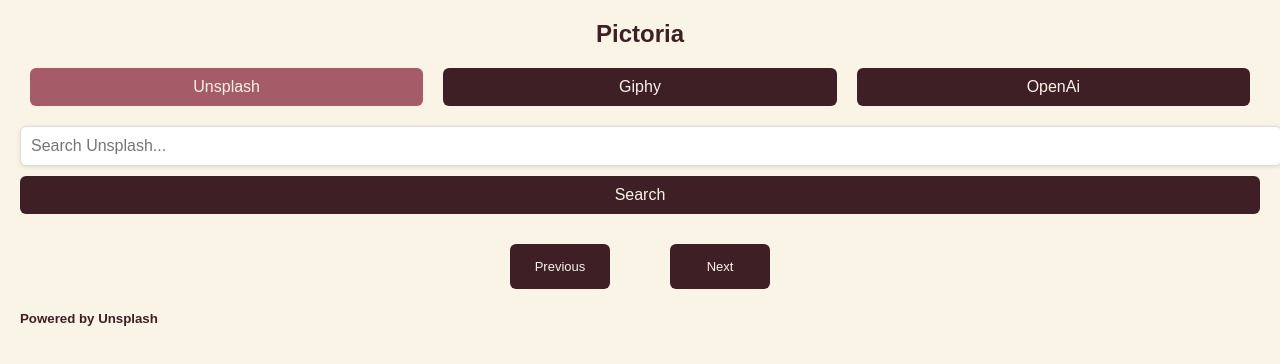
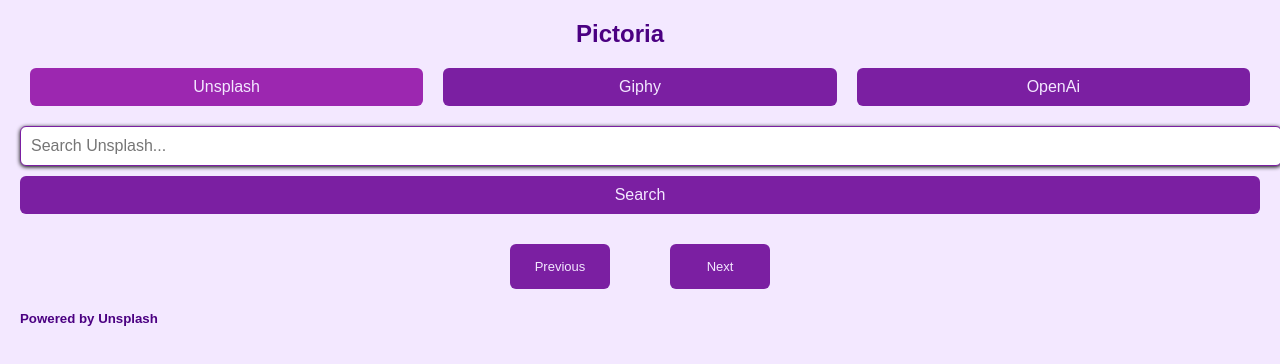
Before and after one commit to rafaelandrade/pictoria, a website built with webpack: page ui.html in a window 1280 px wide. Built offline with nearby package versions, Linux system fonts and the light colour scheme.

Commit message:
Improvement of readme and ui

```diff
--- a/ui.html
+++ b/ui.html
@@ -8,8 +8,8 @@
       font-family: Arial, sans-serif;
       margin: 0;
       padding: 20px;
-      background-color: #FAF4E6; /* Light background similar to the logo */
-      color: #3E1F25; /* Dark purple from the logo for text */
+      background-color: #F3E8FF; /* Light purple background */
+      color: #4B0082; /* Darker purple for text */
     }
 
     /* Logo and title container */
@@ -28,8 +28,9 @@
 
     .header h2 {
       font-size: 24px;
-      color: #3E1F25; /* Dark purple */
+      color: #4B0082; /* Dark purple */
       margin: 0;
+      margin-right: 40px;
     }
 
     /* Tab navigation */
@@ -40,8 +41,8 @@
     }
 
     .tabs button {
-      background-color: #3E1F25;
-      color: #FAF4E6;
+      background-color: #7B1FA2; /* Medium purple */
+      color: #F3E8FF; /* Light purple */
       padding: 10px 20px;
       border: none;
       border-radius: 6px;
@@ -51,11 +52,11 @@
     }
 
     .tabs button.active {
-      background-color: #A55C68;
+      background-color: #9C27B0; /* Active tab: Lighter purple */
     }
 
     .tabs button:hover {
-      background-color: #A55C68;
+      background-color: #9C27B0; /* Hover: Lighter purple */
     }
 
     /* Hide content by default */
@@ -75,14 +76,14 @@
       margin-bottom: 10px;
       font-size: 16px;
       border-radius: 6px;
-      border: 1px solid #ddd;
-      box-shadow: 0 1px 4px rgba(0, 0, 0, 0.1);
+      border: 1px solid #7B1FA2;
+      box-shadow: 0 1px 4px rgba(0, 0, 0, 2);
     }
 
     button {
       padding: 10px;
-      background-color: #3E1F25; /* Dark purple */
-      color: #FAF4E6; /* Light beige from the logo */
+      background-color: #7B1FA2; /* Darker purple */
+      color: #F3E8FF; /* Light purple */
       border: none;
       border-radius: 6px;
       cursor: pointer;
@@ -93,7 +94,7 @@
     }
 
     button:hover {
-      background-color: #A55C68; /* Lighter version of the purple for hover */
+      background-color: #9C27B0; /* Lighter purple on hover */
     }
 
     /* Image grid styling */
@@ -126,8 +127,8 @@
     .pagination button {
       padding: 15px 12px;
       margin: 0 30px;
-      background-color: #3E1F25;
-      color: #FAF4E6;
+      background-color: #7B1FA2; /* Dark purple */
+      color: #F3E8FF;
       border: none;
       border-radius: 6px;
       cursor: pointer;
@@ -139,8 +140,9 @@
       background-color: #ddd; /* Greyed out */
       cursor: not-allowed;
     }
+
     .pagination button:hover {
-      background-color: #A55C68;
+      background-color: #9C27B0; /* Hover effect */
     }
 
     .loading {
@@ -333,8 +335,6 @@
   }
 
   window.onmessage = (event) => {
-    console.log('Event ->< ', event)
-
     if (event.data.pluginMessage.type === 'openai') {
       const {images, totalPages: total} = event.data.pluginMessage
 
@@ -373,7 +373,7 @@
 
     if (event.data.pluginMessage.type === 'unsplash') {
       const { images, totalPages: total } = event.data.pluginMessage;
-      unsplashTotalPages = total; // Update total pages
+      unsplashTotalPages = total;
       unsplashImages.innerHTML = '';
 
       images.forEach(image => {
```
Also changed, not shown: README.md, 3 other files.
